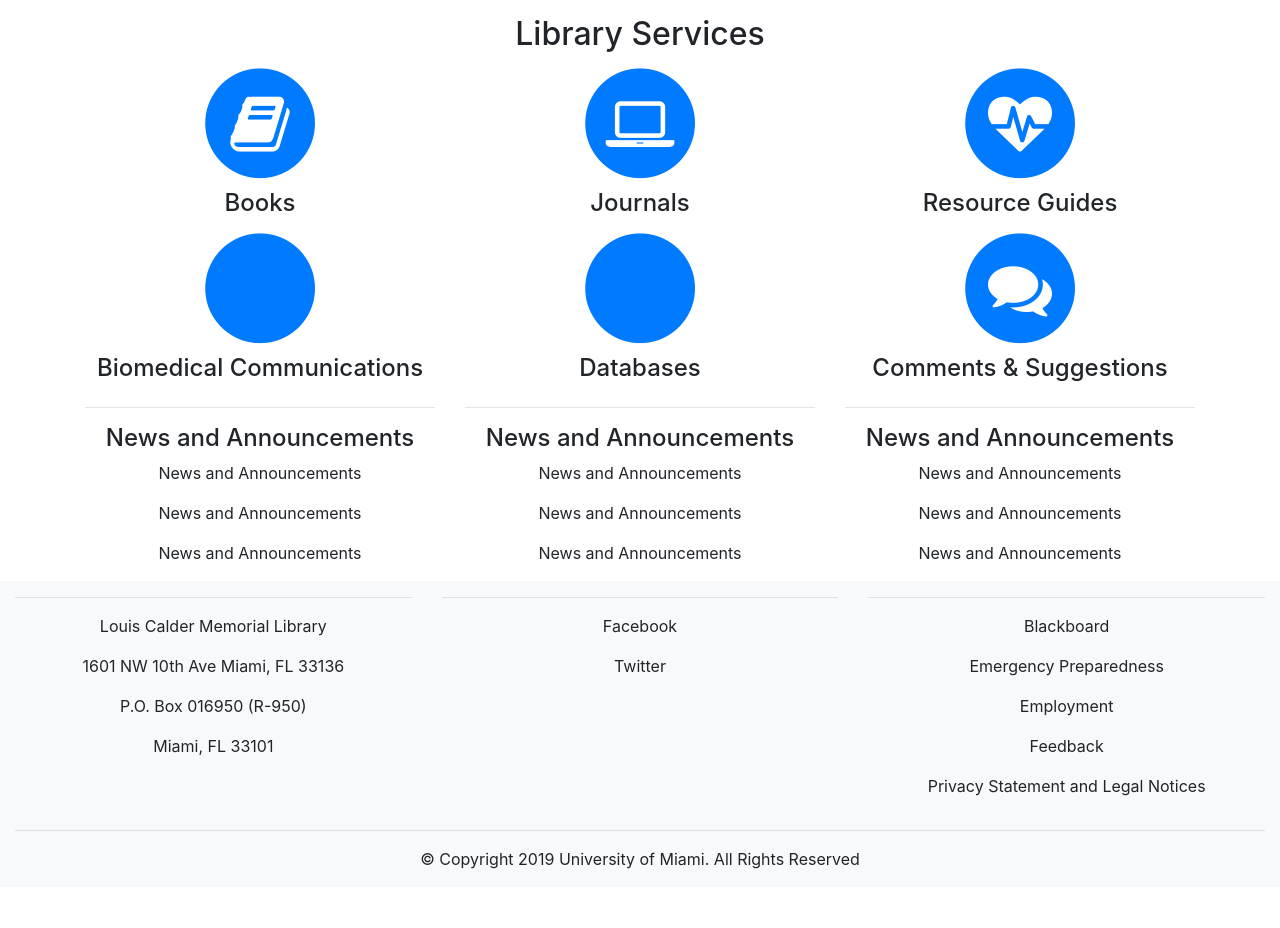
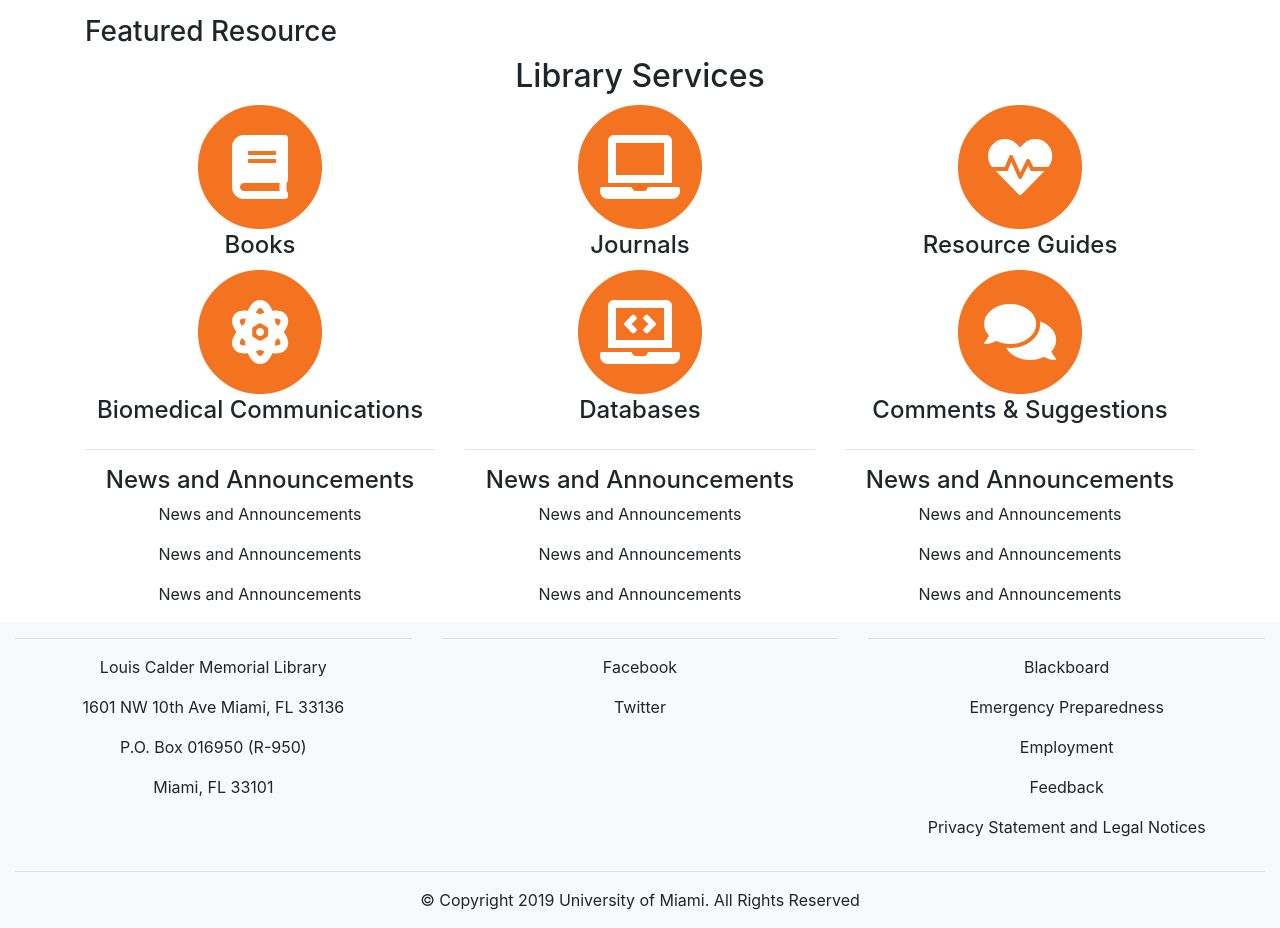
Before and after one commit to sxh275/calder, a Jekyll site: the page built from index.html, in a window 1280 px wide and 1083 px high. Shown: the part 155-1083 px from the top of the window. Built offline with Jekyll 4.4.1, drawn with Linux system fonts in a browser that asks for light colours; some web fonts are replaced.

Commit message:
font awesome circle color changes enabled

```diff
--- a/_includes/head.html
+++ b/_includes/head.html
@@ -11,7 +11,9 @@
     <link rel="stylesheet" href="{{ "/css/styles.css" | prepend: site.baseurl }}">
 
     <!-- Custom Fonts -->
-    <link rel="stylesheet" href="{{ "/css/font-awesome/css/font-awesome.min.css" | prepend: site.baseurl }}">
+    <link rel="stylesheet" href="https://use.fontawesome.com/releases/v5.7.2/css/all.css">
+    <link rel="stylesheet" href="https://use.fontawesome.com/releases/v5.7.2/css/v4-shims.css">
+    <!-- <link rel="stylesheet" href="{{ "/css/font-awesome/css/font-awesome.min.css" | prepend: site.baseurl }}">-->
      <link href="https://fonts.googleapis.com/css?family=Montserrat:400,700" rel="stylesheet" type="text/css">
      <link href='https://fonts.googleapis.com/css?family=Kaushan+Script' rel='stylesheet' type='text/css'>
      <link href="https://fonts.googleapis.com/css?family=Lato:400,700,400italic,700italic" rel="stylesheet" type="text/css">
--- a/_includes/services.html
+++ b/_includes/services.html
@@ -1,5 +1,9 @@
 
 
+
+<div class="container">
+    <h3 class="featured-resource">Featured Resource</h3>
+</div>
 
 
 
@@ -12,7 +16,7 @@
     <div class="row text-center">
         <div class="col-md-4">
                     <span class="fa-stack fa-4x">
-                        <i class="fa fa-circle fa-stack-2x text-primary"></i>
+                        <i class="fa fa-circle fa-stack-2x icon-background1"></i>
                         <i class="fa fa-book fa-stack-1x fa-inverse"></i>
                     </span>
             <h4 class="service-heading">Books</h4>
@@ -20,7 +24,7 @@
         </div>
         <div class="col-md-4">
                     <span class="fa-stack fa-4x">
-                        <i class="fa fa-circle fa-stack-2x text-primary"></i>
+                        <i class="fa fa-circle fa-stack-2x icon-background1"></i>
                         <i class="fa fa-laptop fa-stack-1x fa-inverse"></i>
                     </span>
             <h4 class="service-heading">Journals</h4>
@@ -28,7 +32,7 @@
         </div>
         <div class="col-md-4">
                     <span class="fa-stack fa-4x">
-                        <i class="fa fa-circle fa-stack-2x text-primary"></i>
+                        <i class="fa fa-circle fa-stack-2x icon-background1"></i>
                         <i class="fa fa-heartbeat fa-stack-1x fa-inverse"></i>
                     </span>
             <h4 class="service-heading">Resource Guides</h4>
@@ -38,7 +42,7 @@
     <div class="row text-center">
         <div class="col-md-4">
                     <span class="fa-stack fa-4x">
-                        <i class="fa fa-circle fa-stack-2x text-primary"></i>
+                        <i class="fa fa-circle fa-stack-2x icon-background1"></i>
                         <i class="fas fa-atom fa-stack-1x fa-inverse"></i>
                     </span>
             <h4 class="service-heading">Biomedical Communications</h4>
@@ -46,7 +50,7 @@
         </div>
         <div class="col-md-4">
                     <span class="fa-stack fa-4x">
-                        <i class="fa fa-circle fa-stack-2x text-primary"></i>
+                        <i class="fa fa-circle fa-stack-2x icon-background1"></i>
                         <i class="fas fa-laptop-code fa-stack-1x fa-inverse"></i>
                     </span>
             <h4 class="service-heading">Databases</h4>
@@ -54,7 +58,7 @@
         </div>
         <div class="col-md-4">
                     <span class="fa-stack fa-4x">
-                        <i class="fa fa-circle fa-stack-2x text-primary"></i>
+                        <i class="fa fa-circle fa-stack-2x icon-background1"></i>
                         <i class="fa fa-comments fa-stack-1x fa-inverse"></i>
                     </span>
             <h4 class="service-heading">Comments & Suggestions</h4>
--- a/_sass/main.scss
+++ b/_sass/main.scss
@@ -7,3 +7,16 @@
   background-color:#F47321;
   color:#fff;
 }
+
+.featured-resource {
+  align-content: left;
+}
+
+
+
+.icon-background1 {
+  color: #F47321;
+}
+.icon-background2 {
+  color: #005030;
+}
```
Lines whose indentation alone changed are shown as unchanged.
